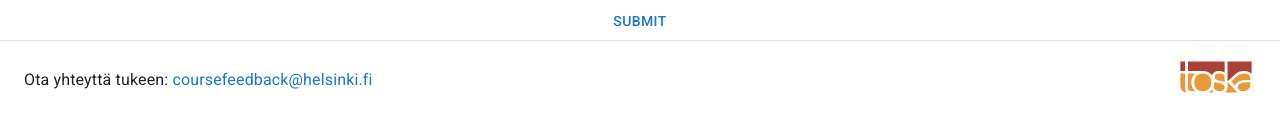
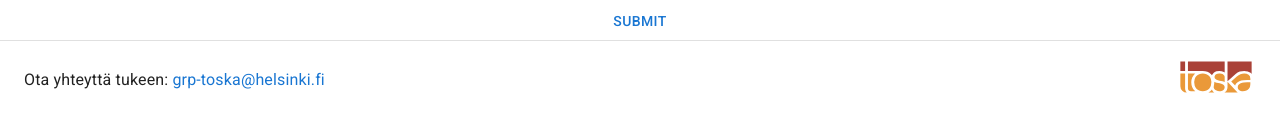
Before and after one commit to UniversityOfHelsinkiCS/kliksutin, a React (Create React App) app: page / in a window 1280 px wide. Shown: the part 605-736 px from the top of the page. Built offline with nearby package versions, Linux system fonts and the light colour scheme.

Commit message:
Update support email

```diff
--- a/src/client/components/Footer.tsx
+++ b/src/client/components/Footer.tsx
@@ -2,7 +2,7 @@ import React from 'react'
 import { Box, Divider, Typography, Link, Container } from '@mui/material'
 import toscalogoColor from '../assets/toscalogo_color.svg'
 
-const supportEmail = 'coursefeedback@helsinki.fi'
+const supportEmail = 'grp-toska@helsinki.fi'
 
 const Footer = () => (
   <Box marginTop="auto">
```
